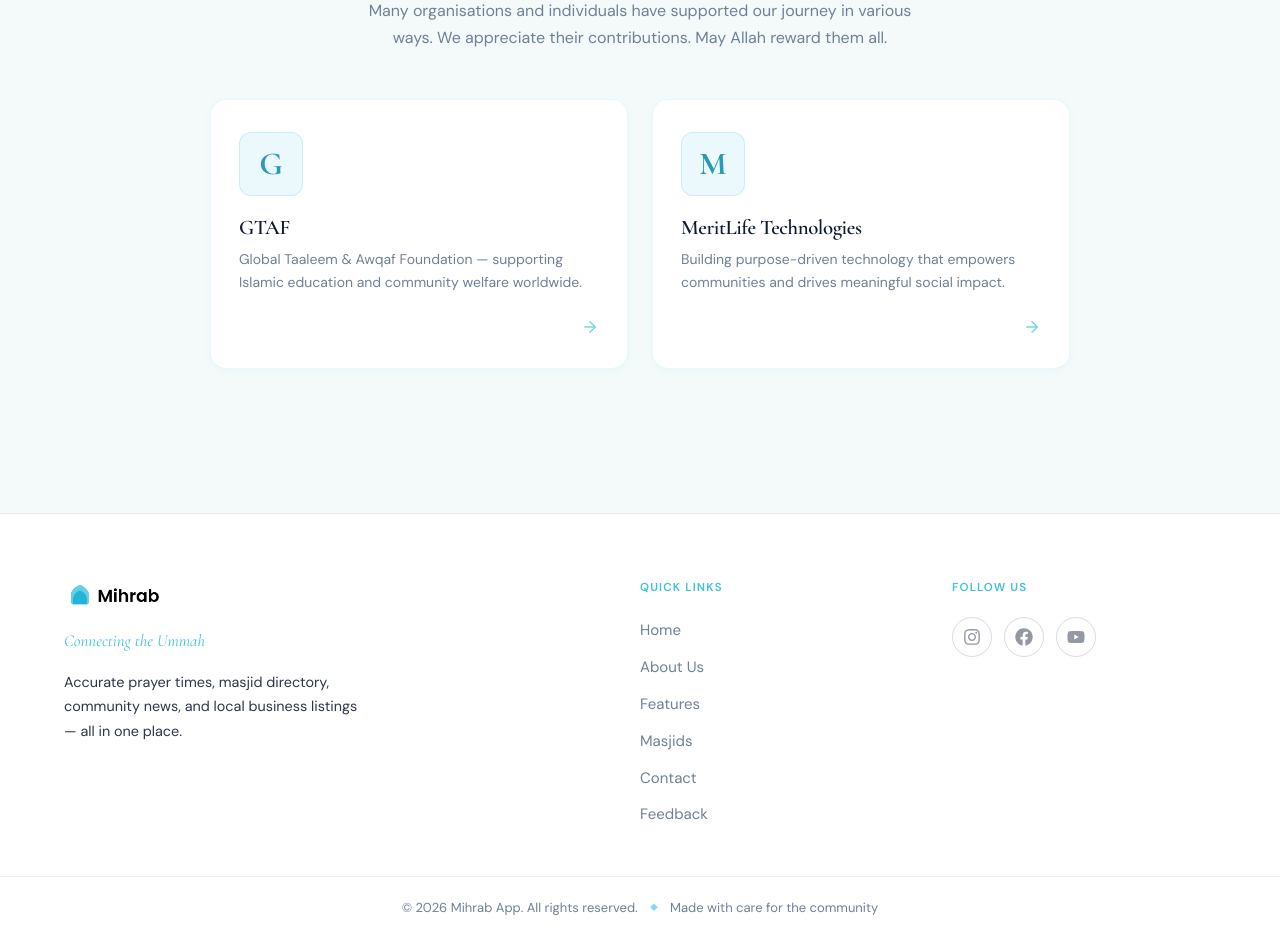
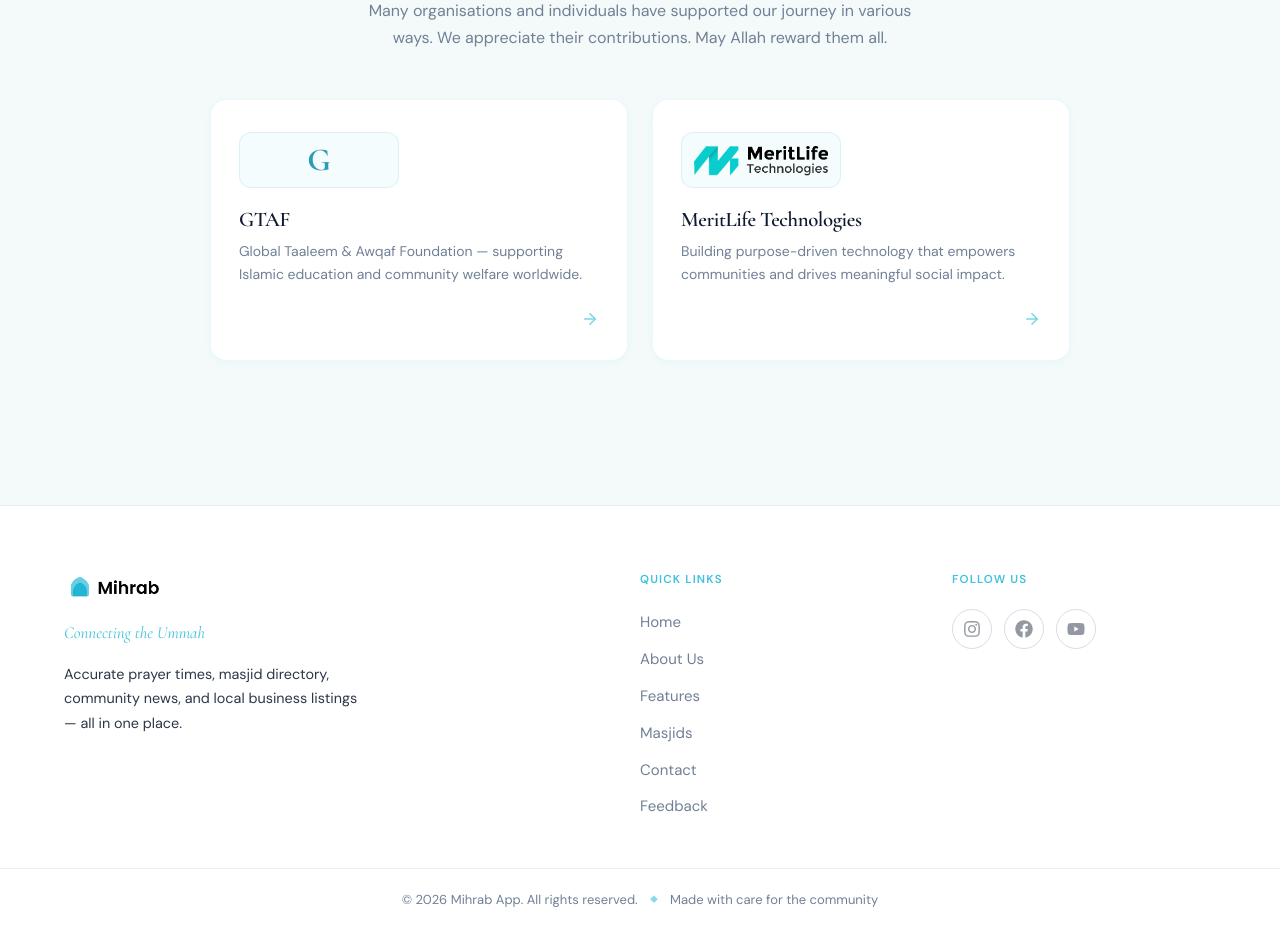
Before and after one commit to NadheemM/Mihrab-site, a Next.js app: page /team-up in a window 1280 px wide. Shown: the part 860-1789 px from the top of the page. Built offline with nearby package versions, Linux system fonts and the light colour scheme.

Commit message:
Collaborate: add MeritLife logo to partner card
Co-Authored-By: Claude Sonnet 4.6 <noreply@anthropic.com>

```diff
--- a/src/app/team-up/page.module.css
+++ b/src/app/team-up/page.module.css
@@ -142,14 +142,16 @@
 }
 
 .partnerLogo {
-  width: 64px;
-  height: 64px;
+  width: 100%;
+  max-width: 160px;
+  height: 56px;
   border-radius: var(--radius-md);
-  background: rgba(65, 194, 220, 0.10);
-  border: 1px solid rgba(65, 194, 220, 0.20);
+  background: rgba(65, 194, 220, 0.06);
+  border: 1px solid rgba(65, 194, 220, 0.15);
   display: flex;
   align-items: center;
   justify-content: center;
+  padding: 0 12px;
   margin-bottom: 1.25rem;
   flex-shrink: 0;
 }
--- a/src/app/team-up/page.tsx
+++ b/src/app/team-up/page.tsx
@@ -9,6 +9,7 @@ const PARTNERS = [
     name: 'GTAF',
     description: 'Global Taaleem & Awqaf Foundation — supporting Islamic education and community welfare worldwide.',
     href: 'https://gtaf.org/',
+    logo: null,
     initial: 'G',
   },
   {
@@ -16,6 +17,7 @@ const PARTNERS = [
     name: 'MeritLife Technologies',
     description: 'Building purpose-driven technology that empowers communities and drives meaningful social impact.',
     href: 'https://www.meritlife.tech/',
+    logo: '/meritlife-logo.png',
     initial: 'M',
   },
 ];
@@ -103,7 +105,17 @@ export default function TeamUpPage() {
                 >
                   {/* Logo area */}
                   <div className={styles.partnerLogo} aria-hidden="true">
-                    <span className={styles.partnerInitial}>{p.initial}</span>
+                    {p.logo ? (
+                      <Image
+                        src={p.logo}
+                        alt={`${p.name} logo`}
+                        width={140}
+                        height={48}
+                        style={{ objectFit: 'contain', width: '100%', height: '100%' }}
+                      />
+                    ) : (
+                      <span className={styles.partnerInitial}>{p.initial}</span>
+                    )}
                   </div>
 
                   {/* Text */}
```
Also changed, not shown: public/meritlife-logo.png (added).
